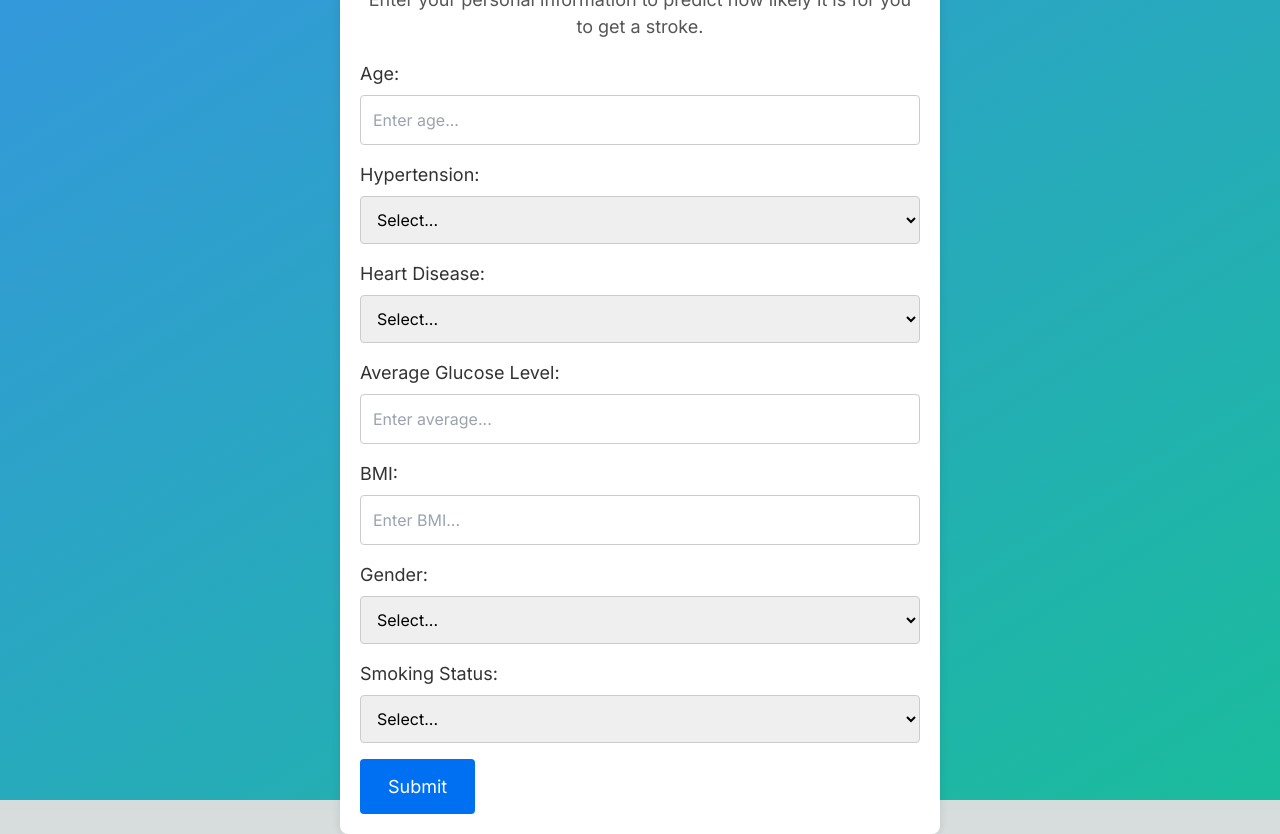
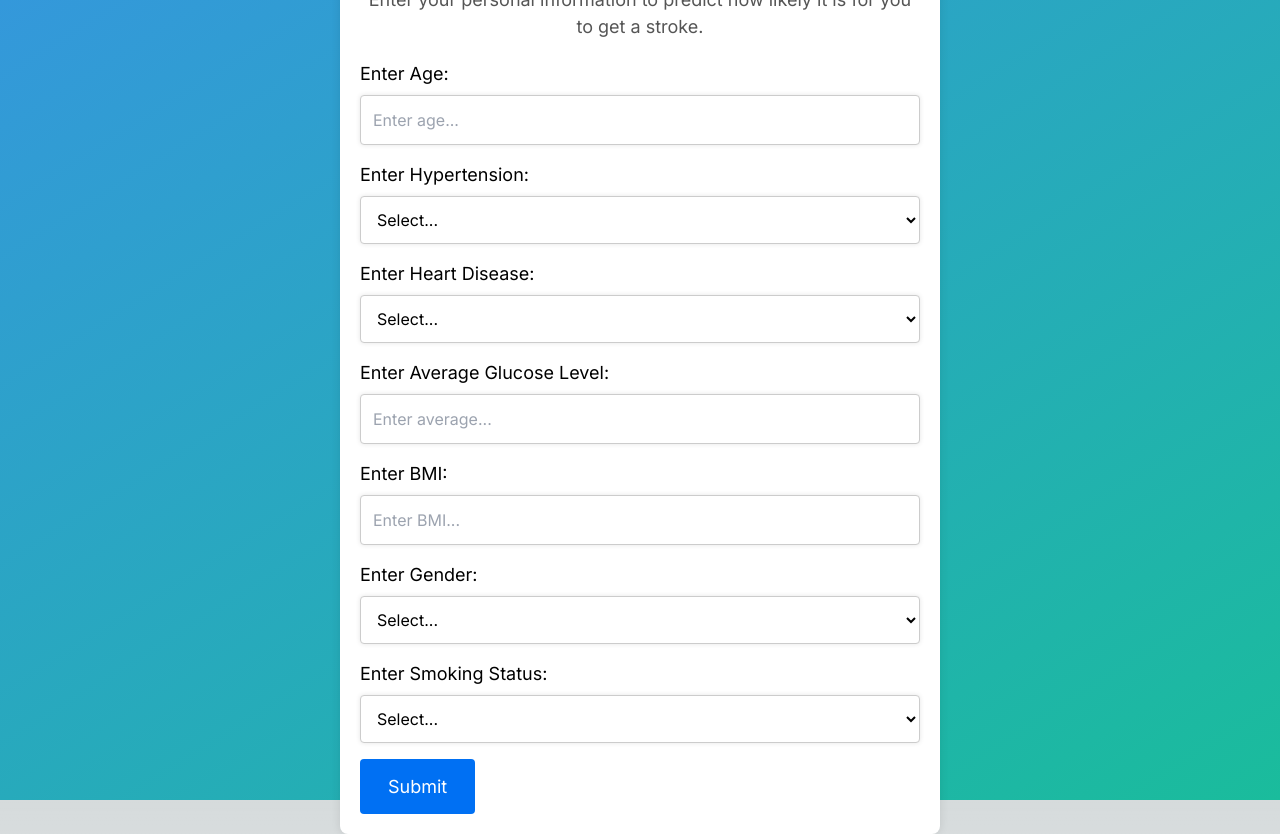
Before and after one commit to Kalva014/Stroke-Prediction, a Next.js app in the folder stroke_prediction_web_app/: page /prediction in a window 1280 px wide. Built offline with nearby package versions, Linux system fonts and the light colour scheme.

Commit message:
Can see the inputs

```diff
--- a/stroke_prediction_web_app/app/prediction/page.tsx
+++ b/stroke_prediction_web_app/app/prediction/page.tsx
@@ -16,17 +16,14 @@ const Prediction: React.FC<PredictionProps> = () => {
   const [smokingStatus, setSmokingStatus] = useState<string>('');
 
   const handleInputChange = (event: React.ChangeEvent<HTMLInputElement>) => {
-    // Implement validation or additional logic if needed
     setAge(event.target.value);
   };
 
   const handleGlucoseChange = (event: React.ChangeEvent<HTMLInputElement>) => {
-    // Implement validation or additional logic if needed
     setGlucoseLevel(event.target.value);
   };
 
   const handleBMIChange = (event: React.ChangeEvent<HTMLInputElement>) => {
-    // Implement validation or additional logic if needed
     setBMI(event.target.value);
   };
 
@@ -47,41 +44,42 @@ const Prediction: React.FC<PredictionProps> = () => {
   };
 
   const handleSubmit = () => {
-    // Implement your submit logic here
     console.log('Submitted:', age, selectedOption1, selectedOption2, selectedOption3, glucoseLevel, bmi, gender, smokingStatus);
   };
 
   return (
     <main className="home">
       <div className="content">
+        <form>
           <p className="info-tag">
             Enter your personal information to predict how likely it is for you to get a stroke.
           </p>
 
-        <label htmlFor="age">Age:</label>
+          <label htmlFor="age">Enter Age:</label>
           <input
             type="text"
             id="age"
             value={age}
             onChange={handleInputChange}
             placeholder="Enter age..."
+            className='option'
           />
 
-        <label htmlFor="hypertension">Hypertension:</label>
+          <label htmlFor="hypertension">Enter Hypertension:</label>
           <select id="hypertension" value={selectedOption1} onChange={handleHypertensionChange}>
             <option value="">Select...</option>
             <option value="0">Do Not Have</option>
             <option value="1">Have</option>
           </select>
 
-        <label htmlFor="heartDisease">Heart Disease:</label>
+          <label htmlFor="heartDisease">Enter Heart Disease:</label>
           <select id="heartDisease" value={selectedOption2} onChange={handleHeartDiseaseChange}>
             <option value="">Select...</option>
             <option value="0">Do not have any heart diseases</option>
             <option value="1">Do have a heart disease</option>
           </select>
 
-        <label htmlFor="glucoseLevel">Average Glucose Level:</label>
+          <label htmlFor="glucoseLevel">Enter Average Glucose Level:</label>
           <input
             type="text"
             id="glucoseLevel"
@@ -90,7 +88,7 @@ const Prediction: React.FC<PredictionProps> = () => {
             placeholder="Enter average..."
           />
 
-        <label htmlFor="bmi">BMI:</label>
+          <label htmlFor="bmi">Enter BMI:</label>
           <input
             type="text"
             id="bmi"
@@ -99,14 +97,14 @@ const Prediction: React.FC<PredictionProps> = () => {
             placeholder="Enter BMI..."
           />
 
-        <label htmlFor="gender">Gender:</label>
+          <label htmlFor="gender">Enter Gender:</label>
           <select id="gender" value={gender} onChange={handleGenderChange}>
             <option value="">Select...</option>
             <option value="0">Male</option>
             <option value="1">Female</option>
           </select>
 
-        <label htmlFor="smokingStatus">Smoking Status:</label>
+          <label htmlFor="smokingStatus">Enter Smoking Status:</label>
           <select id="smokingStatus" value={smokingStatus} onChange={handleSmokingStatusChange}>
             <option value="">Select...</option>
             <option value="0">Unknown</option>
@@ -118,6 +116,7 @@ const Prediction: React.FC<PredictionProps> = () => {
           <button onClick={handleSubmit} className="btn">
             Submit
           </button>
+        </form>
       </div>
     </main>
   );
--- a/stroke_prediction_web_app/app/styles/prediction_page.css
+++ b/stroke_prediction_web_app/app/styles/prediction_page.css
@@ -64,10 +64,35 @@ input {
     font-size: 16px;
   }
 
-  .home {
+  /* prediction_page.css */
+
+/* ... (previous styles) */
+
+.home {
     display: flex;
     align-items: center;
     justify-content: center;
     height: 100vh;
     background: linear-gradient(to bottom right, #3498db, #1abc9c); /* Gradient background */
   }
+
+  label, option {
+    color: black; /* or a color that contrasts with the background */
+    /* Add other styles as needed */
+  }
+
+  input, select {
+    color: black; /* or a color that contrasts with the background */
+  }
+
+  input, select {
+    background-color: white; /* or the desired background color */
+  }
+
+  input, select {
+    border: 1px solid #ccc; /* or the desired border style */
+  }
+
+  input, select {
+    box-shadow: 0 0 5px rgba(0, 0, 0, 0.1); /* or the desired box shadow */
+  }
```
Lines whose indentation alone changed are shown as unchanged.
